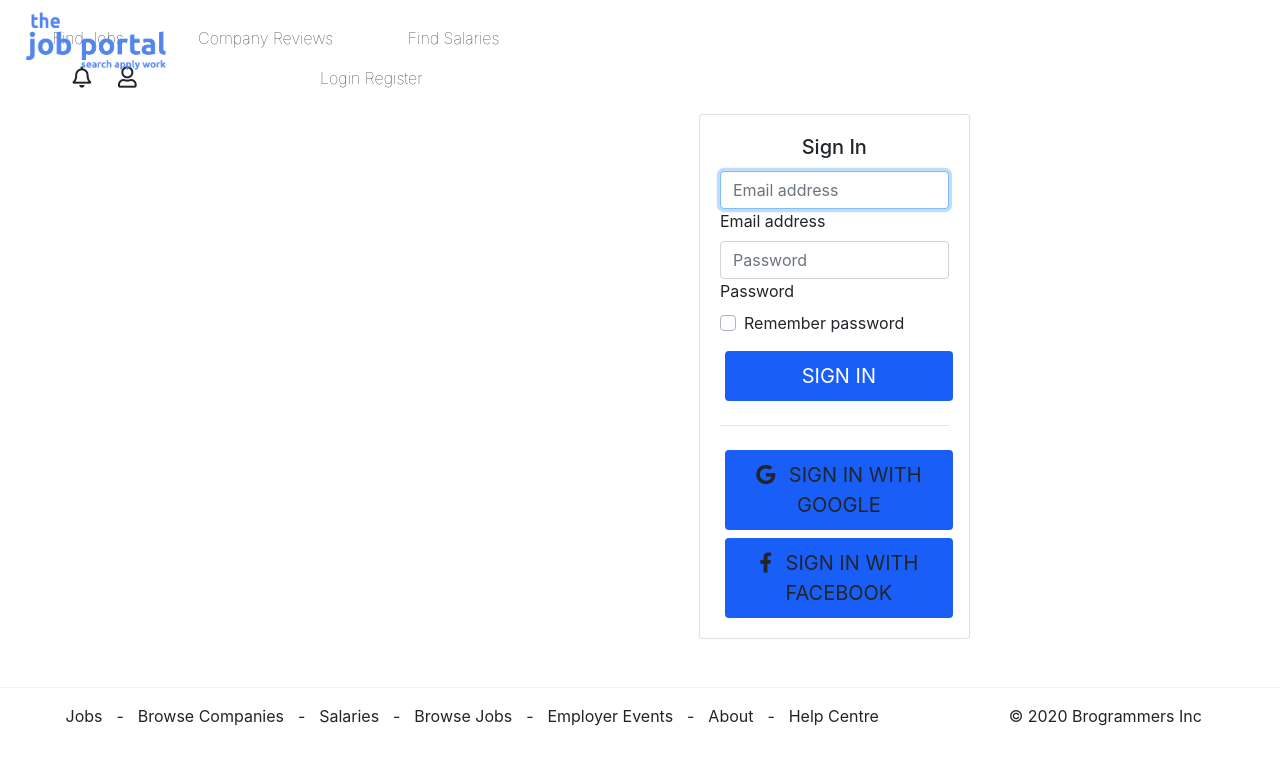
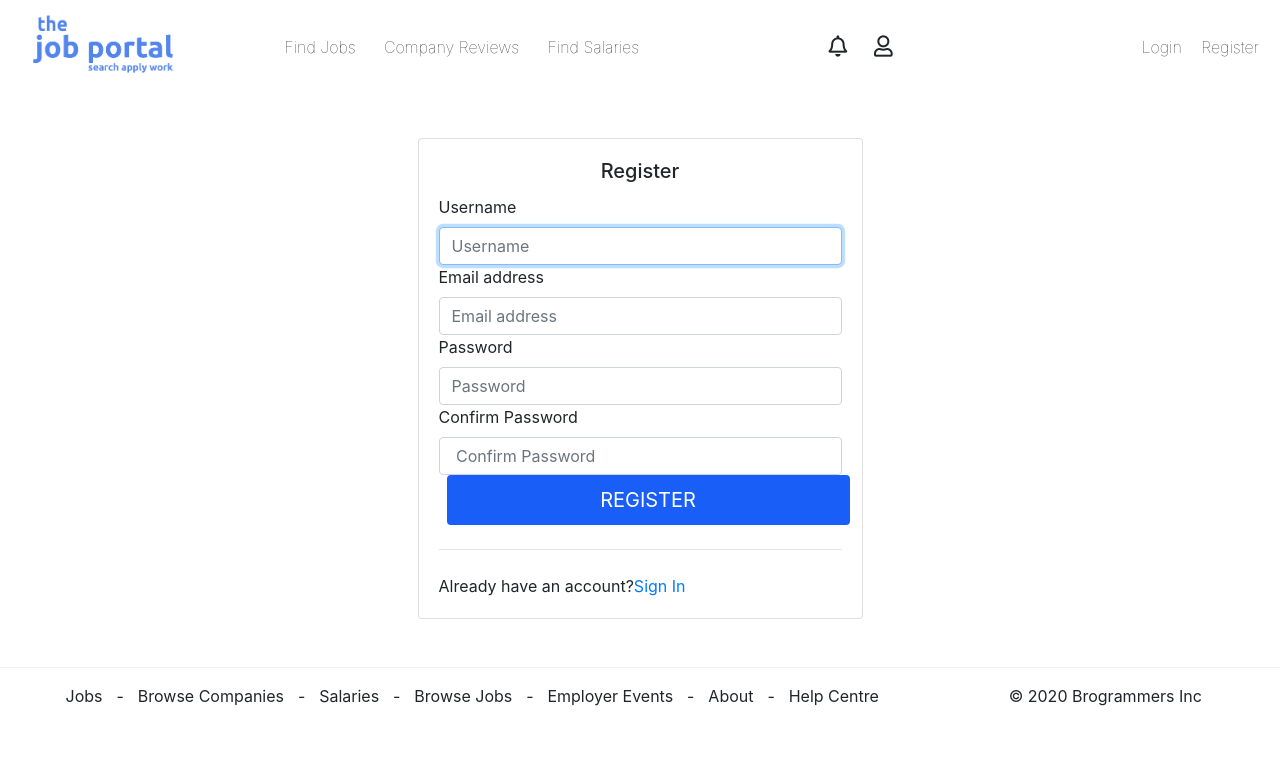
Before and after one commit to Madhusudhanreddy1221/phpproject, a PHP site: page /register.php in a window 1280 px wide. Shown: the top 765 px of the page. Run offline with PHP 8.4, Linux system fonts and the light colour scheme; some libraries are stand-ins or nearby versions.

Commit message:
bugfixes

```diff
--- a/Index.php
+++ b/Index.php
@@ -30,8 +30,8 @@
                     </ul>
                 </div>
                 <div id="add_job">
-                    <span class="link"><a>Login</a></span>
-                    <span class="link"><a>Register</a></span>
+                    <span class="link"><a href="login.php">Login</a></span>
+                    <span class="link"><a href="register.php">Register</a></span>
                 </div>
             </nav>
         </header>
--- a/css/Style.css
+++ b/css/Style.css
@@ -1,13 +1,12 @@
 #navigation {
-    padding-top: 2%;
+    padding-top: 1%;
 }
 
 #logo{
-    position: absolute;
     left: 10px;
     top: 5px;
     float: left;
-    width: 8%;
+
     padding-left: 2%;
 }
 #logo img{
@@ -15,21 +14,29 @@
     width: 150px;
 }
 
-/*#nav_links{*/
-/*    float: left;*/
-/*    width: 40%;*/
-/*    margin-left: 20%;*/
-/*}*/
+#nav_links{
+    margin-left: 5%;
+    padding-top: 22px;
+    display:inline-block;
+    width: 40%;
+}
+#menu{
+    display:flex;
+}
 
 #nav_icons{
-    float: left;
+    display: inline-block;
     width: 25%;
 }
 
-#add_job{
-    float: left;
+#login_register{
+    padding-top: 22px;
+    float: right;
     width: 12%;
     font-weight: lighter;
+}
+#login_register a{
+    margin-left: 15px;
 }
 
 #navigation li{
--- a/includes/header.php
+++ b/includes/header.php
@@ -17,7 +17,7 @@
                 <li class="link"><i class="far fa-user fa-lg"></i></li>
             </ul>
         </div>
-        <div id="add_job">
+        <div id="login_register">
             <span class="link"><a>Login</a></span>
             <span class="link"><a>Register</a></span>
         </div>
--- a/register.php
+++ b/register.php
@@ -17,26 +17,31 @@
             <div class="col-sm-9 col-md-7 col-lg-5 mx-auto">
                 <div class="card card-signin my-5">
                     <div class="card-body">
-                        <h5 class="card-title text-center">Sign In</h5>
+                        <h5 class="card-title text-center">Register</h5>
                         <form class="form-signin">
                             <div class="form-label-group">
-                                <input type="email" id="inputEmail" class="form-control" placeholder="Email address" required autofocus>
-                                <label for="inputEmail">Email address</label>
+                                <label for="inputEmail">Username</label>
+                                <input type="text" id="username" class="form-control" placeholder="Username" required autofocus>
+                            </div>
+                            <div class="form-label-group">
+                                <label for="Email">Email address</label>
+                                <input type="email" id="Email" class="form-control" placeholder="Email address" required autofocus>
                             </div>
 
                             <div class="form-label-group">
-                                <input type="password" id="inputPassword" class="form-control" placeholder="Password" required>
                                 <label for="inputPassword">Password</label>
+                                <input type="password" id="Password" class="form-control" placeholder="Password" required>
+
+                            </div>
+                            <div class="form-label-group">
+                                <label for="inputPassword"> Confirm Password</label>
+                                <input type="password" id="CPassword" class="form-control" placeholder=" Confirm Password" required>
+
                             </div>
 
-                            <div class="custom-control custom-checkbox mb-3">
-                                <input type="checkbox" class="custom-control-input" id="customCheck1">
-                                <label class="custom-control-label" for="customCheck1">Remember password</label>
-                            </div>
-                            <button class="btn btn-lg btn-primary btn-block text-uppercase" type="submit">Sign in</button>
+                            <button class="btn btn-lg btn-primary btn-block text-uppercase" type="submit">Register</button>
                             <hr class="my-4">
-                            <button class="btn btn-lg btn-google btn-block text-uppercase" type="submit"><i class="fab fa-google mr-2"></i> Sign in with Google</button>
-                            <button class="btn btn-lg btn-facebook btn-block text-uppercase" type="submit"><i class="fab fa-facebook-f mr-2"></i> Sign in with Facebook</button>
+                            <span>Already have an account?</span><span class="link"><a href="register.php">Sign In</a></span>
                         </form>
                     </div>
                 </div>
```
Also changed, not shown: login.php (+31 -0 lines).
